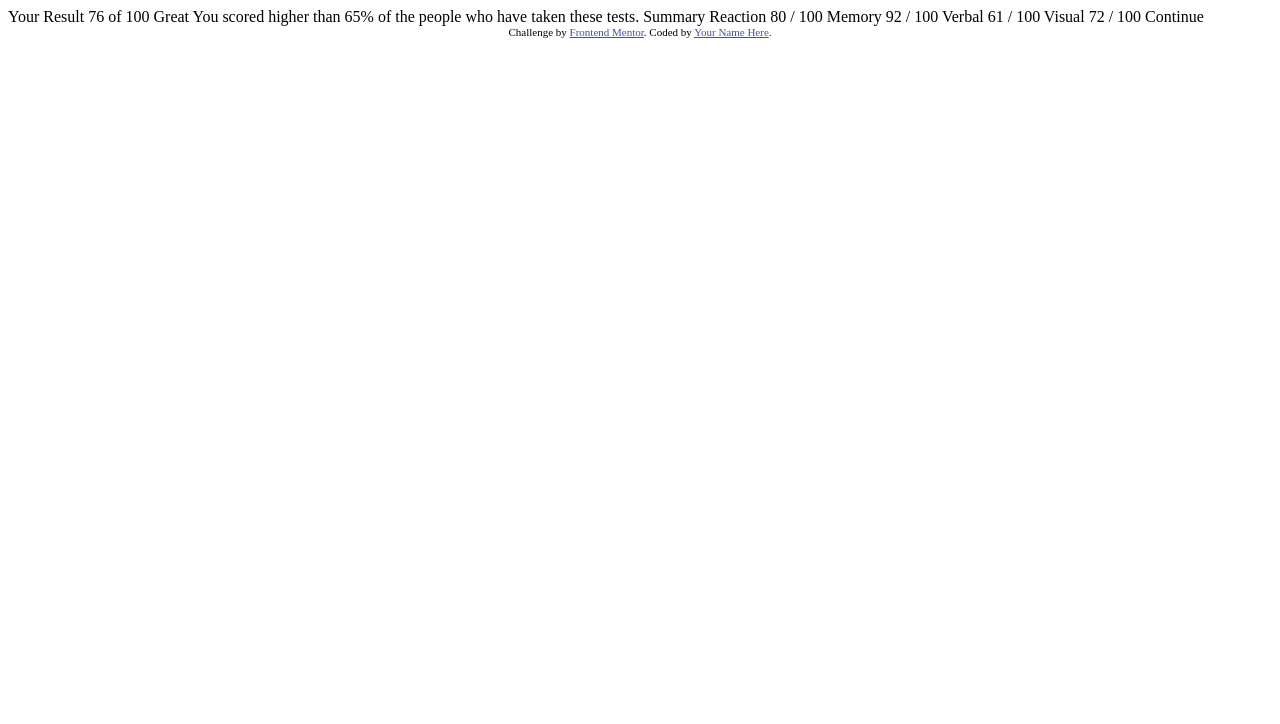
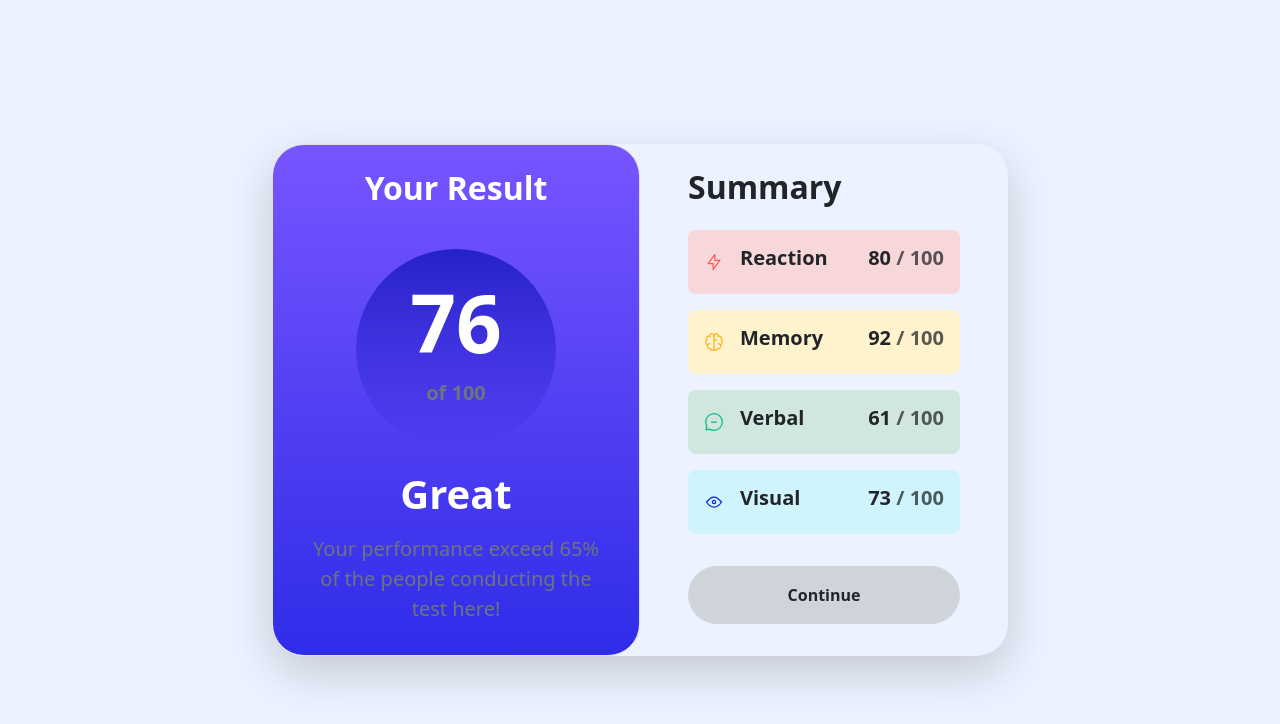
Before and after one commit to i7omic/BootstrapResultSummaryComponent, a plain HTML site: page index.html in a window 1280 px wide. Drawn offline with nearby package versions, Linux system fonts and the light colour scheme.

Commit message:
Final Commit

```diff
--- a/index.html
+++ b/index.html
@@ -1,47 +1,69 @@
-<!DOCTYPE html>
+<!doctype html>
 <html lang="en">
-<head>
-  <meta charset="UTF-8">
-  <meta name="viewport" content="width=device-width, initial-scale=1.0"> <!-- displays site properly based on user's device -->
+  <head>
+    <meta charset="utf-8">
+    <meta name="viewport" content="width=device-width, initial-scale=1">
+    <link href="https://cdn.jsdelivr.net/npm/bootstrap@5.3.2/dist/css/bootstrap.min.css" rel="stylesheet" integrity="sha384-T3c6CoIi6uLrA9TneNEoa7RxnatzjcDSCmG1MXxSR1GAsXEV/Dwwykc2MPK8M2HN" crossorigin="anonymous">
+    <title>Bootstrap demo</title>
+    <link rel="stylesheet" href="./css/style.css">
+  </head>
+  <body>
 
-  <link rel="icon" type="image/png" sizes="32x32" href="./assets/images/favicon-32x32.png">
+    <div class="container rounded-5 border-0 shadow-lg">
+      <div class="row h-100">
+        <div class="col-6 left rounded-5 border text-center position-relative text-white">
+          <h2 class="fw-semibold mt-4">Your Result</h2>
 
-  <title>Frontend Mentor | Results summary component</title>
+          <div class="circle position-absolute flex-column d-flex justify-content-center align-items-center">
+            <h2 class="display-1 fw-bold text-white">76</h2>
+            <p class="text-secondary fw-bold fs-5">
+              of 100
+            </p>
+          </div>
 
-  <!-- Feel free to remove these styles or customise in your own stylesheet 👍 -->
-  <style>
-    .attribution { font-size: 11px; text-align: center; }
-    .attribution a { color: hsl(228, 45%, 44%); }
-  </style>
-</head>
-<body>
+          <h1 class="fw-semibold text-white">Great</h1>
 
-  Your Result
-  76
-  of 100
+          <p class="text-secondary fs-5 px-4 mt-3">
+            Your performance exceed 65% of the people conducting the test here!
+          </p>
+        </div>
 
-  Great
-  You scored higher than 65% of the people who have taken these tests.
 
-  Summary
+        <div class="col-6 right px-5 mt-4">
+          <h2 class="fw-semibold">Summary</h2>
 
-  Reaction
-  80 / 100
+          <ul class="mt-4 list-unstyled vstack gap-3">
+            <li class="bg-danger-subtle rounded-3 d-flex align-items-center gap-0">
+              <img class="ps-3" src="assets/images/icon-reaction.svg" alt="">
+              <h5 class="p-3 fw-semibold">Reaction</h5>
+              <h5 class="ms-auto me-3 fw-semibold">80 <span class="text-muted"> / 100</span></h5>
+            </li>
+            <li class="bg-warning-subtle rounded-3 d-flex align-items-center gap-0">
+              <img class="ps-3" src="assets/images/icon-memory.svg" alt="">
+              <h5 class="p-3 fw-semibold">Memory</h5>
+              <h5 class="ms-auto me-3 fw-semibold">92 <span class="text-muted"> / 100</span></h5>
+            </li>
+            <li class="bg-success-subtle rounded-3 d-flex align-items-center gap-0">
+              <img class="ps-3" src="assets/images/icon-verbal.svg" alt="">
+              <h5 class="p-3 fw-semibold">Verbal</h5>
+              <h5 class="ms-auto me-3 fw-semibold">61 <span class="text-muted"> / 100</span></h5>
+            </li>
+            <li class="bg-info-subtle rounded-3 d-flex align-items-center gap-0">
+              <img class="ps-3" src="assets/images/icon-visual.svg" alt="">
+              <h5 class="p-3 fw-semibold">Visual</h5>
+              <h5 class="ms-auto me-3 fw-semibold">73 <span class="text-muted"> / 100</span></h5>
+            </li>
+          </ul>
 
-  Memory
-  92 / 100
+          <div class="d-grid">
+            <button class="btn mt-3 bg-dark-subtle rounded-5 py-3 fw-semibold">Continue</button>
+          </div>
 
-  Verbal
-  61 / 100
+        </div>
+      </div>
+    </div>
 
-  Visual
-  72 / 100
 
-  Continue
-
-  <div class="attribution">
-    Challenge by <a href="https://www.frontendmentor.io?ref=challenge" target="_blank">Frontend Mentor</a>.
-    Coded by <a href="#">Your Name Here</a>.
-  </div>
-</body>
+    <script src="https://cdn.jsdelivr.net/npm/bootstrap@5.3.2/dist/js/bootstrap.bundle.min.js" integrity="sha384-C6RzsynM9kWDrMNeT87bh95OGNyZPhcTNXj1NW7RuBCsyN/o0jlpcV8Qyq46cDfL" crossorigin="anonymous"></script>
+  </body>
 </html>
--- a/scss/style.scss
+++ b/scss/style.scss
@@ -0,0 +1,32 @@
+body {
+    height: 100vh;
+    display: flex;
+    justify-content: center;
+    align-items: center;
+    background-color: #ECF2FF;
+
+    .container {
+        width: 736px;
+        height: 512px;
+
+        .left {
+            background: linear-gradient(#7755ff, #2F2CE9);
+
+            .circle {
+                width: 200px;
+                height: 200px;
+                border-radius: 50%;
+
+                background: linear-gradient(rgba(37, 33, 201, 1), rgba(77, 33, 201, 0));
+
+                top: 104px;
+                left: 50%;
+                transform: translateX(-50%);
+            }
+
+            h1 {
+                margin-top: 263px;
+            }
+        }
+    }
+}
```
Also changed, not shown: css/style.css, 1 other file.
